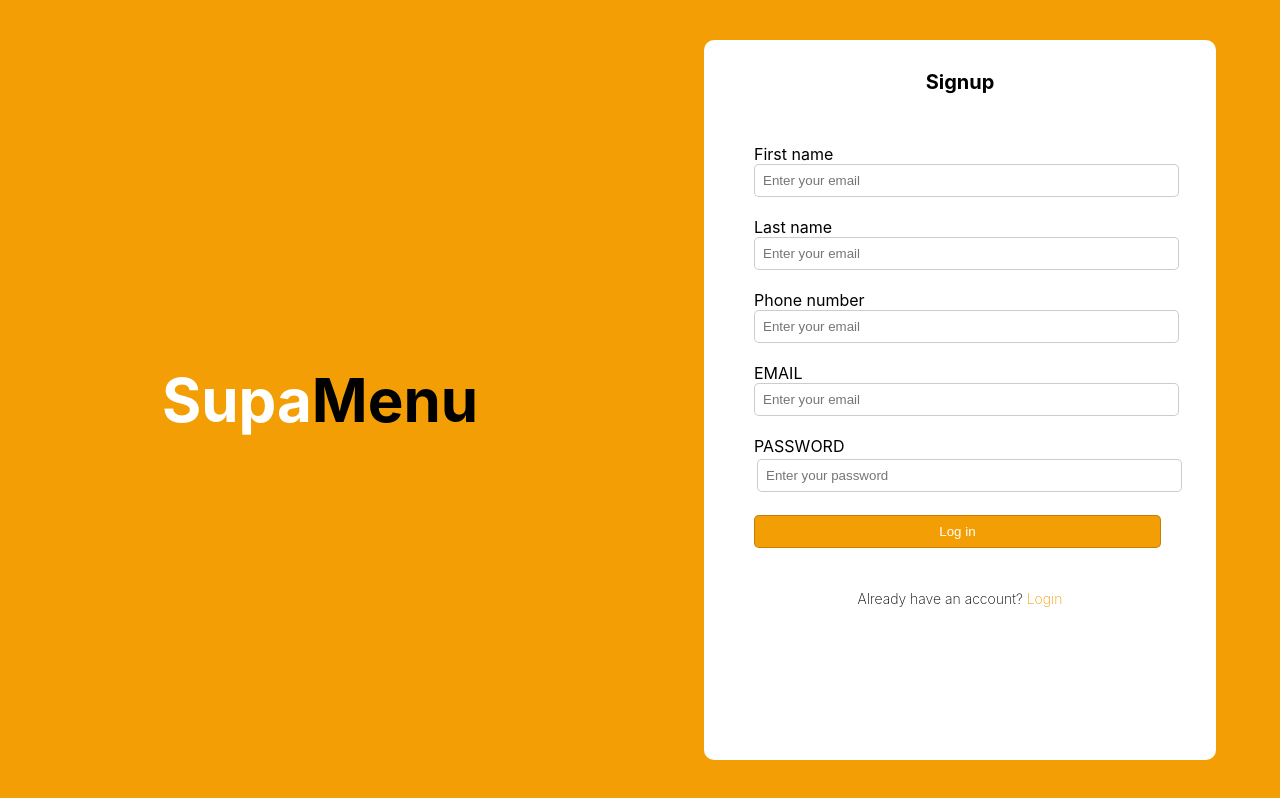
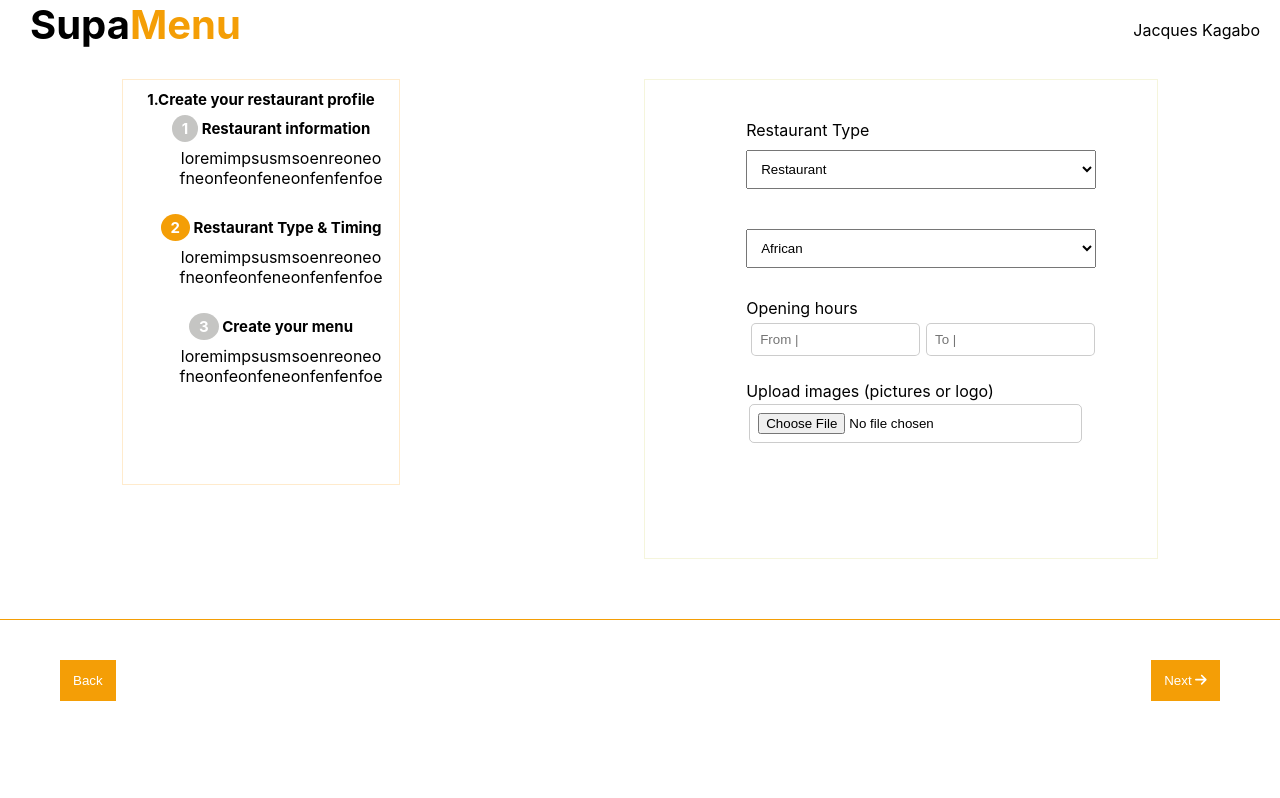
Before and after one commit to teta-Lena/SupaMenu, a React (Create React App) app: page / in a window 1280 px wide. Built offline with nearby package versions, Linux system fonts and the light colour scheme.

Commit message:
resto type page done

```diff
--- a/src/App.js
+++ b/src/App.js
@@ -5,6 +5,7 @@ import LoginPage from "./Pages/LoginPage";
 import RestoInfoPage from "./Pages/RestoInfoPage";
 import Dashboard from "./Pages/Dashboard";
 import RegisterPage from "./Pages/RegisterPage";
+import RestoTypePage from "./Pages/RestoTypePage";
 
 function App() {
   return (
@@ -13,7 +14,8 @@ function App() {
       {/* <LoginPage/> */}
       {/* <RestoInfoPage /> */}
       {/* <Dashboard /> */}
-      <RegisterPage />
+      {/* <RegisterPage /> */}
+      <RestoTypePage />
     </div>
   );
 }
--- /dev/null
+++ b/src/Pages/RestoTypePage.jsx
@@ -0,0 +1,117 @@
+import { faArrowLeft, faArrowRight } from '@fortawesome/free-solid-svg-icons'
+import { FontAwesomeIcon } from '@fortawesome/react-fontawesome'
+import React from 'react'
+
+const RestoTypePage = () => {
+  return (
+    <div>
+       <div className="restoinfo-container">
+      <div className="restoinfo-navbar">
+        <div className="title">
+          <h2>
+            Supa<span>Menu</span>
+          </h2>
+        </div>
+        <div className="user-details">
+          <p>Jacques Kagabo</p>
+        </div>
+      </div>
+      <div className="restoinfo-body">
+        <div className="info-1">
+          <h5>1.Create your restaurant profile</h5>
+
+          <div className="details">
+            <div>
+              <h6>
+                <span className="resto-info-no">1</span> Restaurant information
+              </h6>
+            </div>
+            <div className="test">
+              <div>loremimpsusmsoenreoneo fneonfeonfeneonfenfenfoe</div>
+            </div>
+          </div>
+          <div className="details">
+            <h6>
+              <span className="resto-info-true">2</span> Restaurant Type & Timing
+            </h6>
+            <div className="test">
+              <div>loremimpsusmsoenreoneo fneonfeonfeneonfenfenfoe</div>
+            </div>
+          </div>
+          <div className="details">
+            <h6>
+              <span className="resto-info-no">3</span> Create your menu
+            </h6>
+            <div className="test">
+              <div>loremimpsusmsoenreoneo fneonfeonfeneonfenfenfoe</div>
+            </div>
+          </div>
+        </div>
+        <div className="info-2">
+          <div className="input-container-resto-info">
+            <form className="form-data">
+              <div className="field">
+                <label>Restaurant Type</label>
+                <select className='form-select'>
+                    <option value="Restaurant" className='form-field'>Restaurant</option>
+                    <option value="Pubs" className='form-field'>Pub</option>
+                    <option value="Hotels" className='form-field'>Hotel</option>
+                    <option value="Cafe" className='form-field'>Cafe</option>
+                    <option value="Other" className='form-field'>Other</option>
+
+                </select>
+              </div>
+              <div className="field">
+              <select className='form-select'>
+                    <option value="African" className='form-field'>African</option>
+                    <option value="World" className='form-field'>World</option>
+                    <option value="Pizzeria" className='form-field'>Pizzeria</option>
+                    <option value="Coffee" className='form-field'>Coffee</option>
+                    <option value="Other" className='form-field'>Other</option>
+
+                </select>
+              </div>
+              <div className="field">
+                <label>Opening hours</label>
+                <div className="input-2">
+                  <input
+                    className="form-field"
+                    type="text"
+                    placeholder="From |"
+                  />
+                  <input
+                    className="form-field"
+                    type="text"
+                    placeholder="To |"
+                  />
+                </div>
+              </div>
+              <div className="field">
+                <label>Upload images (pictures or logo)</label>
+                <input
+                  className="form-field"
+                  type="file"
+                />
+              </div>
+
+
+            </form>
+          </div>
+        </div>
+      </div>
+      <div className='footer'>
+        <div>
+            <button>Back</button>
+        </div>
+        <div>
+        <button>Next <FontAwesomeIcon icon={faArrowRight} style={{color:'white'}}/></button>
+
+        </div>
+    </div>
+    </div>
+
+    </div>
+  )
+}
+
+export default RestoTypePage
--- a/src/index.css
+++ b/src/index.css
@@ -232,7 +232,7 @@ p{
 }
 .restoinfo-container{
   width: 100%;
-  height: 100vh;
+  height: 100Vh;
 }
 
 .restoinfo-navbar .title h2{
@@ -296,6 +296,12 @@ p{
   height: 40%;
   background-color: white;
   border-radius: 10px;
+
+}
+.form-select{
+  margin: 10px 0px;
+  width: 100%;
+  padding: 10px;
 
 }
 
@@ -540,3 +546,23 @@ p{
   width: 100%;
 
 }
+
+.footer{
+height: 15%;
+border-top: 1px solid #f49e06;
+margin: 60px 0;
+justify-content: space-between;
+display: flex;
+align-items: center;
+}
+
+.footer div{
+  margin: 0 60px;
+}
+
+.footer div button{
+  background-color: #f49e06;
+  padding: 13px;
+  border: none;
+  color: white;
+}
```
